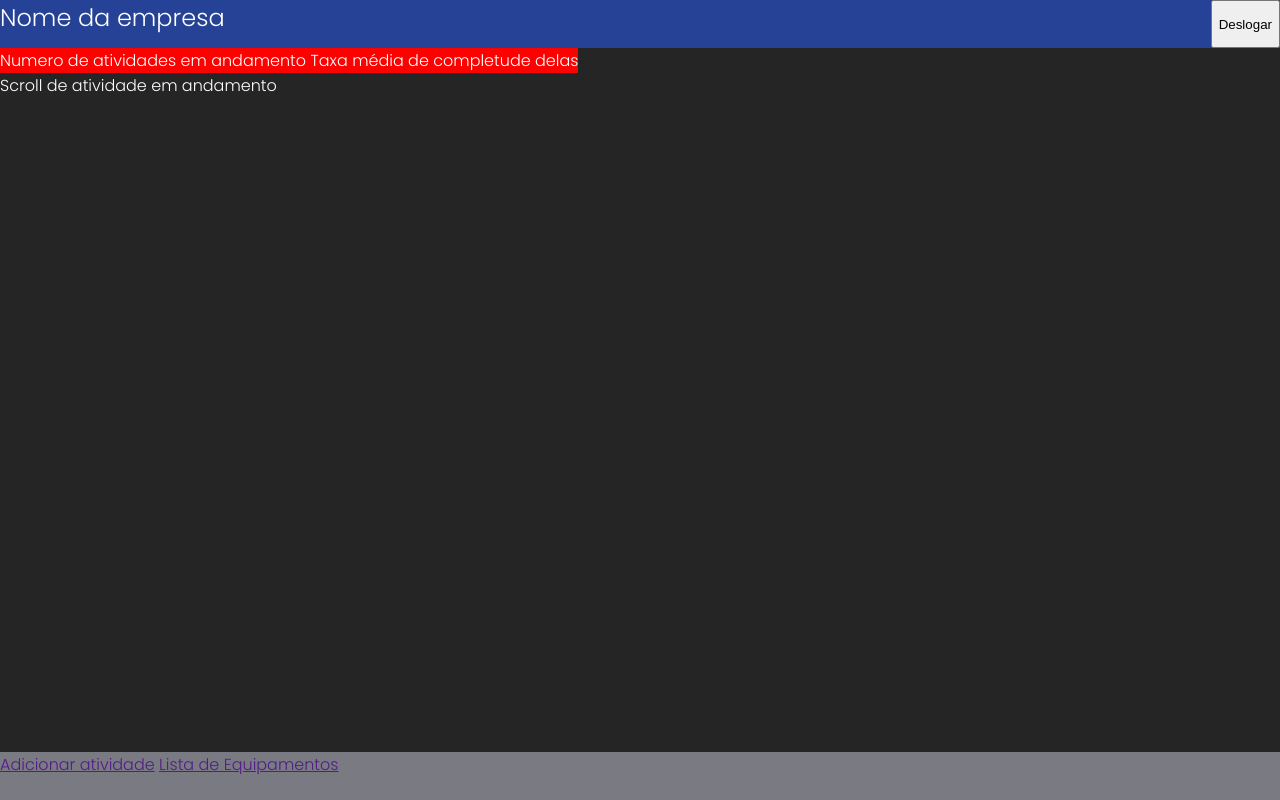
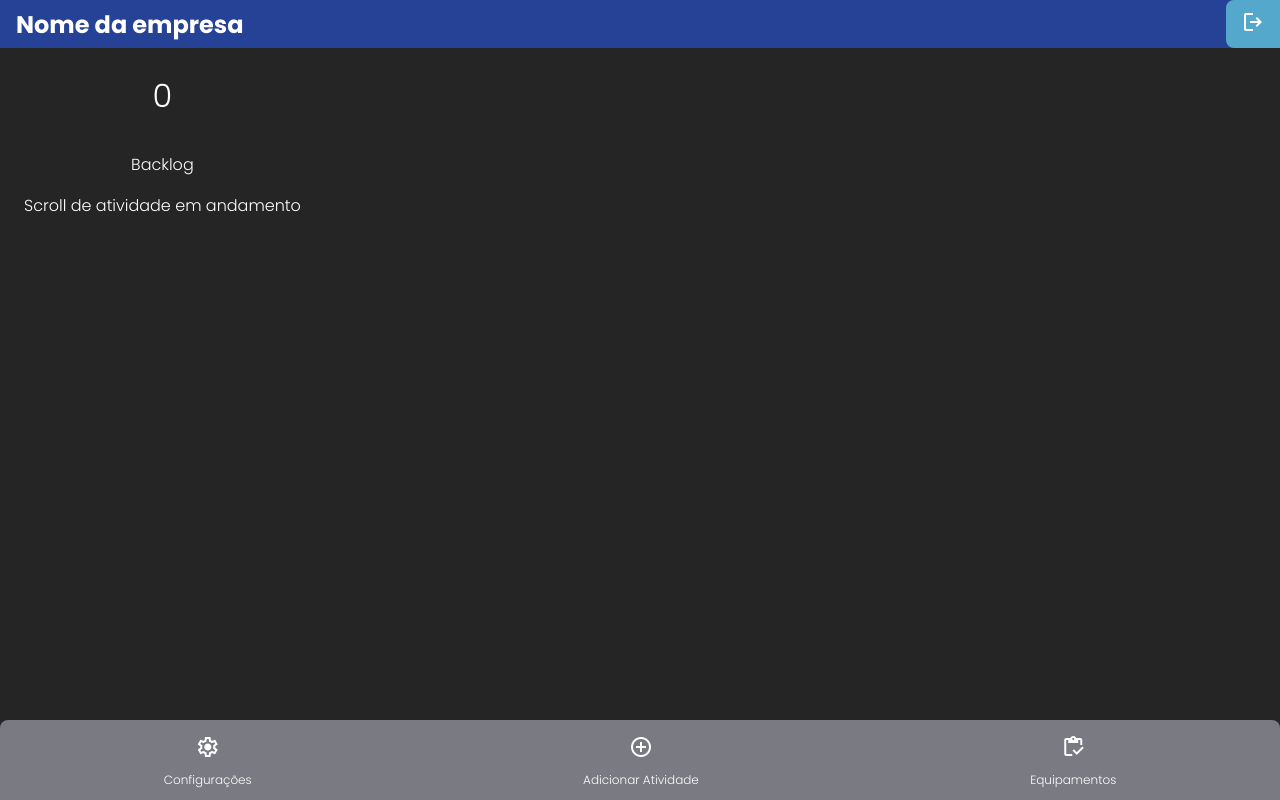
Before and after one commit to arthurvenancio/app_gerenciador, a plain HTML site: page HTML/index.html in a window 1280 px wide. Drawn offline with nearby package versions, Linux system fonts and the light colour scheme.

Commit message:
Footer pronto, trabalhando na main

```diff
--- a/CSS/index-style.css
+++ b/CSS/index-style.css
@@ -6,9 +6,19 @@
     --azul-escuro:#264296;
     --azul-claro:#54a8cc;
     --branco:#FFFFFF;
+
     --titulo:24px;
+    --botão:18px;
+    --legenda-icone:12px;
 
+    --altura-header:3rem;
+    --altura-footer:5rem;
+
+    --curvatura-canto:8px;
 }
+
+
+
 body{
     background-color: var(--cinza-escuro);
     color: var(--branco);
@@ -18,32 +28,90 @@ body{
 }
 header{
     background-color: var(--azul-escuro);
-    height: 3rem;
+    height: var(--altura-header);
     width: 100vw;
-
-    font-size: var(--titulo);
 
     display: flex;
     justify-content: space-between;
 
     position: fixed;
     top: 0;
+
+    padding-left: 1em;
+    box-sizing: border-box;
+}
+.titulo_header{
+    font-size: var(--titulo);
+    align-self: center;
+}
+.log_off{
+    background-color: var(--azul-claro);
+
+    min-width: 3em;
+
+    color: var(--branco);
+    font-size: var(--botão);
+    font-weight: bold;
+    text-align: center;
+
+    border: none;
+    border-radius: var(--curvatura-canto) 0 0 var(--curvatura-canto);
 }
 
 main{
     position: fixed;
-    top: 3rem;
-    bottom: 3em;
+    top: var(--altura-header);
+    bottom: var(--altura-footer);
+
+    margin: 0.5em 1.5em;
 }
 
-main div{
-    background-color: red;
+.backlog{
+    display: flex;
+    flex-direction: column;
+    align-items: center;
 }
+.backlog_numero_atividade{
+    font-size: 32px;
+    padding: 0;
+    margin: 0.5em 0;
+}
+
+.atividades{
+    display: flex;
+    gap: 1em;
+}
+
+
 footer{
     background-color: var(--cinza-claro);
     position: fixed;
     bottom: 0;
 
     width: 100vw;
-    height: 3em;
+    height: var(--altura-footer);
+
+    padding-top: 1em;
+
+    box-sizing: border-box;
+
+    display: flex;
+    justify-content: space-around;
+    align-items: center;
+
+    gap: 0.25em;
+
+    border-radius: var(--curvatura-canto) var(--curvatura-canto) 0 0;
 }
+
+footer a{
+    text-decoration: none;
+    color: var(--branco);
+
+    display: flex;
+    flex-direction: column;
+    align-items: center;
+}
+.legenda-icon-footer{
+    font-size: var(--legenda-icone);
+}
--- a/HTML/index.html
+++ b/HTML/index.html
@@ -5,23 +5,35 @@
     <meta http-equiv="X-UA-Compatible" content="IE=edge">
     <meta name="viewport" content="width=device-width, initial-scale=1.0">
     <link rel="stylesheet" href="../css/index-style.css">
+    <link rel="stylesheet" href="https://fonts.googleapis.com/css2?family=Material+Symbols+Outlined:opsz,wght,FILL,GRAD@20..48,100..700,0..1,-50..200" />
     <title>Gerenciador</title>
 </head>
 <body>
     <header>
-        Nome da empresa
-        <button>Deslogar</button>
+        <h1 class="titulo_header">Nome da empresa</h1>
+        <button class="log_off"><span class="material-symbols-outlined" id="conf">
+logout
+</span></button>
     </header>
     <main>
-        <div>
-            Numero de atividades em andamento
-            Taxa média de completude delas
+        <div class="backlog">
+            <p class="backlog_numero_atividade">0</p>
+            <p class="backlog_horas">Backlog</p>
         </div>
-        Scroll de atividade em andamento
+        <div class="atividades">
+            Scroll de atividade em andamento
+        </div>
     </main>
     <footer>
-        <a href=""> Adicionar atividade</a>
-        <a href=""> Lista de Equipamentos</a>
+        <a href=""><span class="material-symbols-outlined icone-footer">
+            settings
+            </span><p class="legenda-icon-footer">Configurações</p></a>
+        <a href=""> <span class="material-symbols-outlined icone-footer">
+            add_circle
+            </span><p class="legenda-icon-footer">Adicionar Atividade</p></a>
+        <a href=""> <span class="material-symbols-outlined icone-footer">
+            inventory
+            </span><p class="legenda-icon-footer">Equipamentos</p></a>
     </footer>
 </body>
 </html>
```
